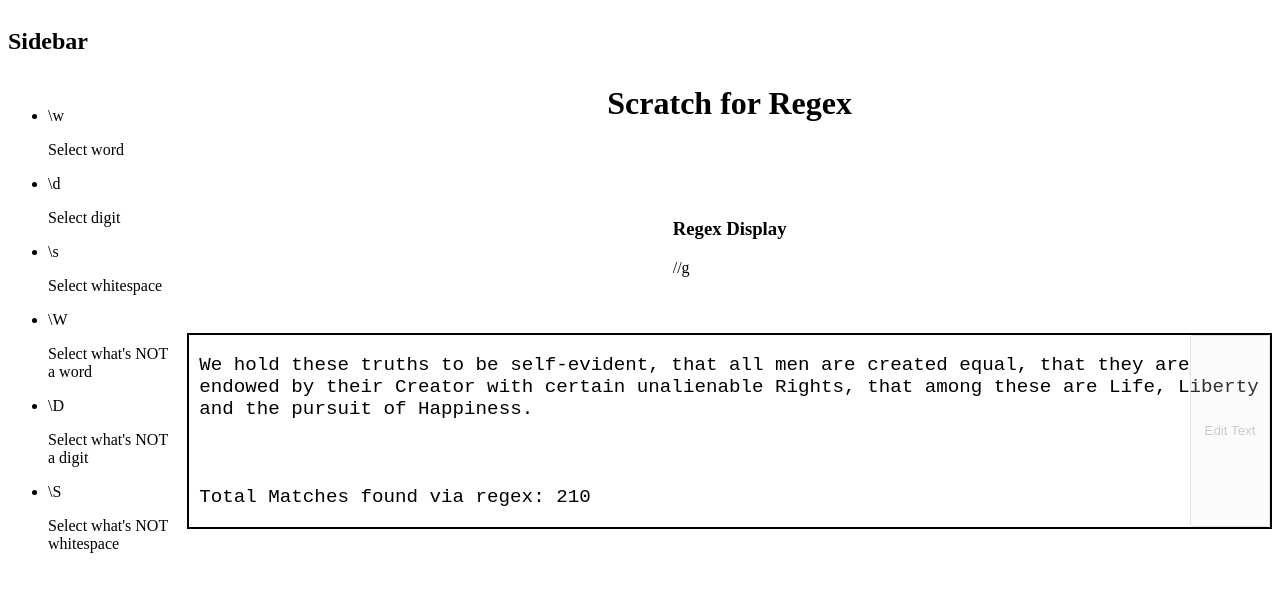
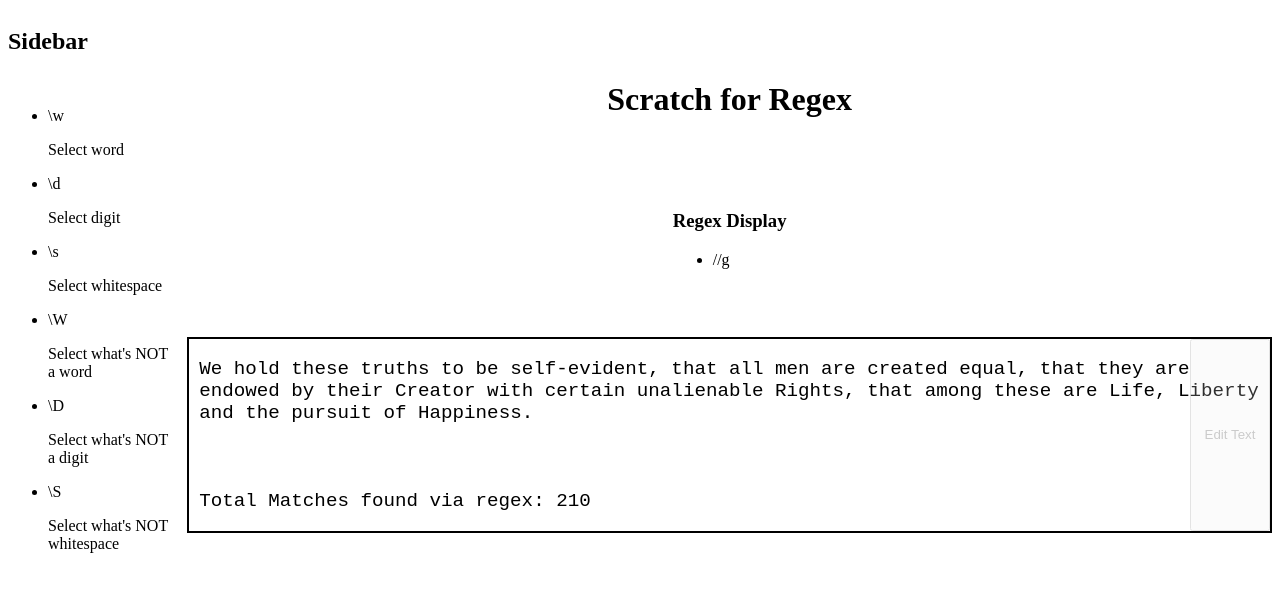
Before and after one commit to scratch-for-regex/main, a React (Create React App) app in the folder scratch/: page / in a window 1280 px wide. Shown: the top 592 px of the page. Built offline with nearby package versions, Linux system fonts and the light colour scheme; what redux-promise-middleware would draw is missing.

Commit message:
Implement DraggableItem & Dropzone

```diff
--- a/scratch/src/components/RegexDisplay/index.js
+++ b/scratch/src/components/RegexDisplay/index.js
@@ -1,7 +1,7 @@
 import React from "react"
 import { useSelector } from "react-redux"
 
-import { Dropzone } from "../shared"
+import { Dropzone, DraggableItem } from "../shared"
 import { formatRegex } from "../../selectors"
 
 const RegexDisplay = () => {
@@ -10,7 +10,17 @@ const RegexDisplay = () => {
     return (
         <div>
             <h3>Regex Display</h3>
-            <Dropzone>{formattedRegex}</Dropzone>
+            <Dropzone>
+                <ul>
+                    <DraggableItem
+                        didDrop={isSuccess =>
+                            console.log(`Drop was a success? ${isSuccess}`)
+                        }
+                    >
+                        <li>{formattedRegex}</li>
+                    </DraggableItem>
+                </ul>
+            </Dropzone>
         </div>
     )
 }
--- a/scratch/src/components/SideBar/SideBarRow.js
+++ b/scratch/src/components/SideBar/SideBarRow.js
@@ -1,38 +1,26 @@
 import React from "react"
 import { connect } from "react-redux"
+
+import { DraggableItem } from "../shared"
 import { selectRegex } from "../../actions"
 
+// TODO: Refactor this into a Functional Component
 class SideBarRow extends React.Component {
-    state = {
-        isDragging: false
+    handleDidDrop = isSuccess => {
+        if (isSuccess) {
+            this.props.selectRegex(this.props.regexObj)
+        }
     }
 
     render() {
         return (
-            <li
-                className="SideBarRow"
-                draggable="true"
-                onDragStart={this.dragStart}
-                onDragEnd={this.dragEnd}
-            >
-                <p>{this.props.regexObj.regex.source}</p>
-                <p>{this.props.regexObj.purpose}</p>
-            </li>
+            <DraggableItem didDrop={this.handleDidDrop}>
+                <li className="SideBarRow">
+                    <p>{this.props.regexObj.regex.source}</p>
+                    <p>{this.props.regexObj.purpose}</p>
+                </li>
+            </DraggableItem>
         )
-    }
-
-    dragStart = () => {
-        this.setState({ ...this.state, isDragging: true })
-    }
-
-    dragEnd = event => {
-        const isSuccessfulDrop = event.dataTransfer.dropEffect === "move"
-
-        this.setState({ ...this.state, isDragging: false }, () => {
-            if (isSuccessfulDrop) {
-                this.props.selectRegex(this.props.regexObj)
-            }
-        })
     }
 }
 
```
